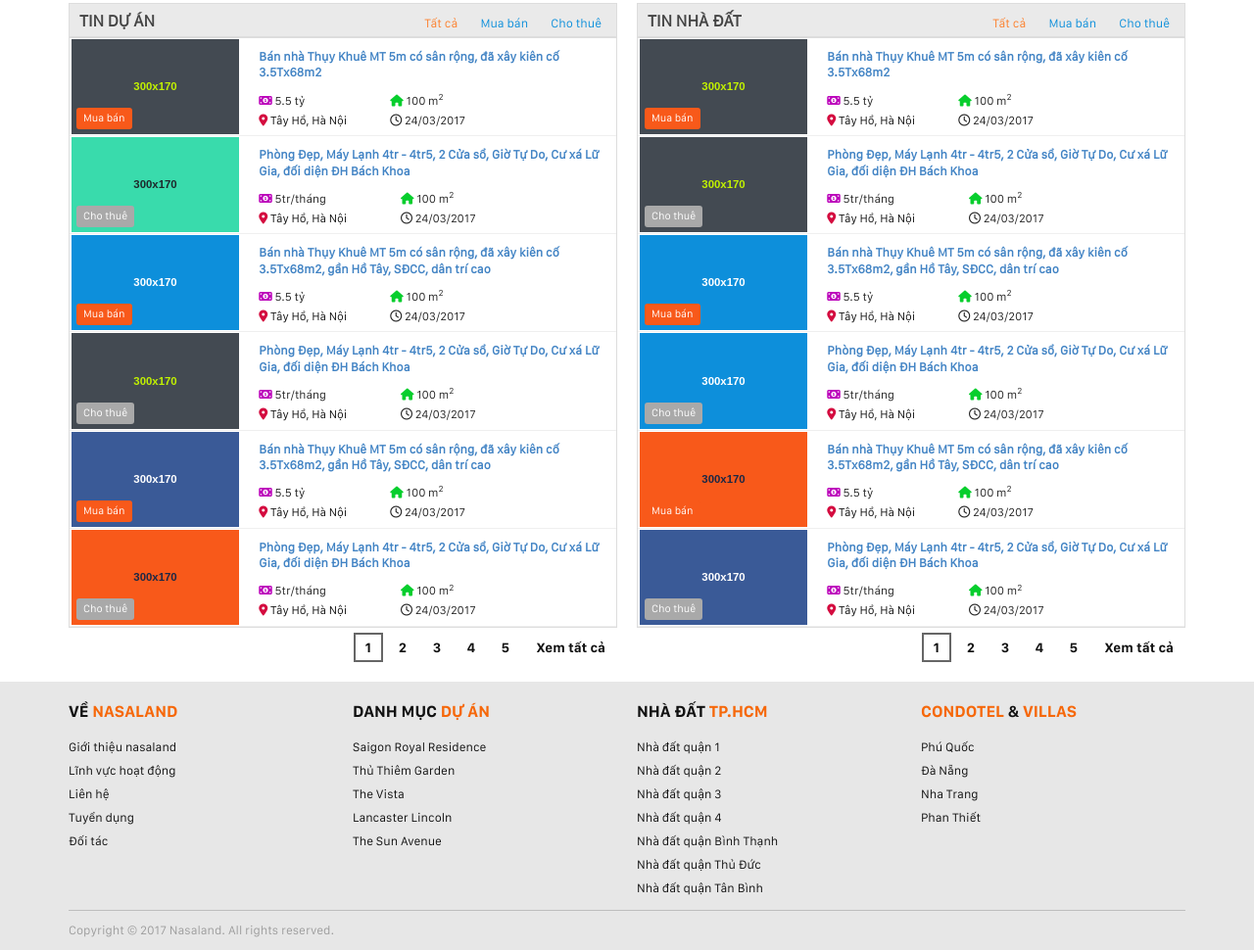
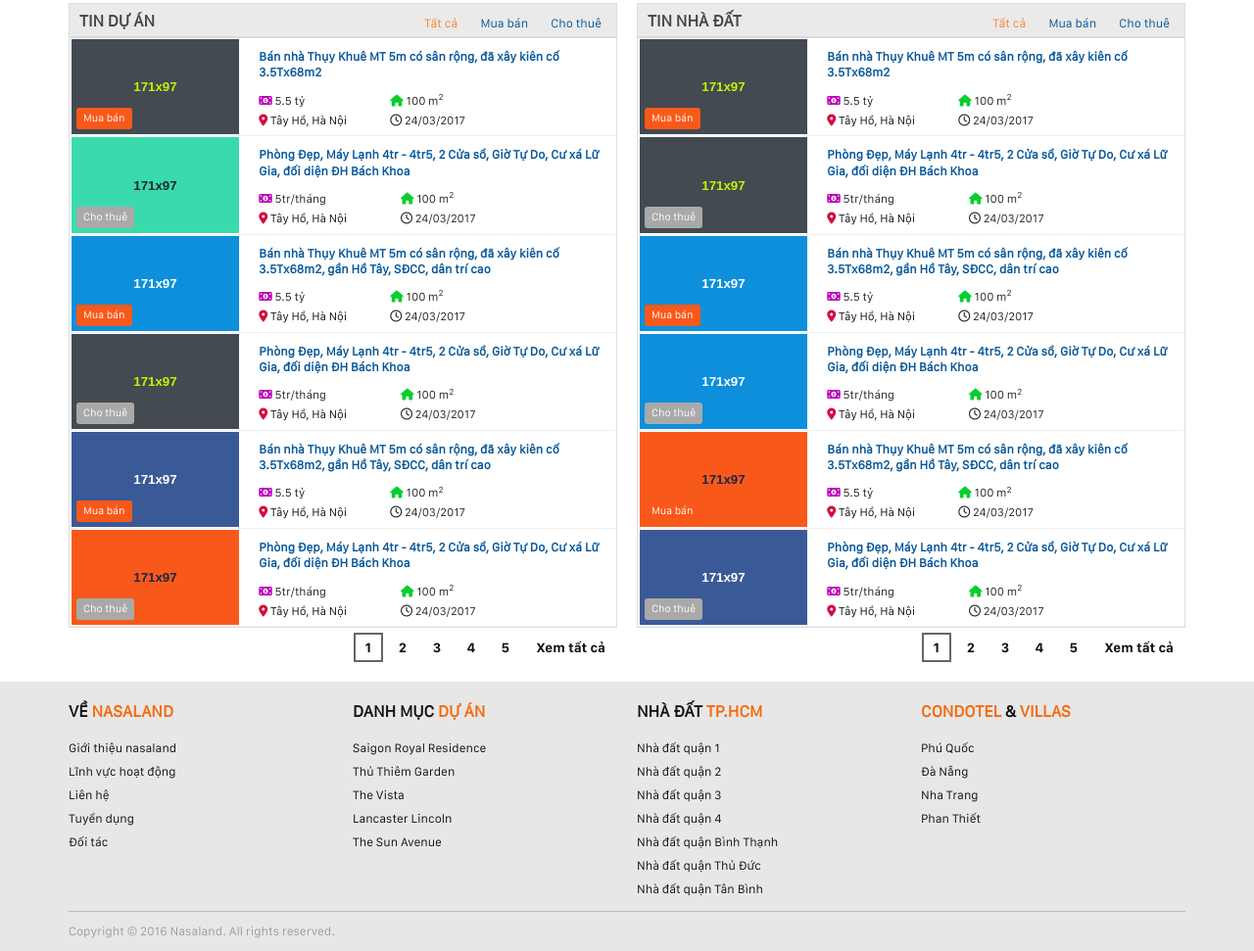
Before and after one commit to webkitvn/nasaland-template, a plain HTML site: page index.html in a window 1280 px wide. Shown: the part 1028-1999 px from the top of the page at 98% size. Drawn offline with nearby package versions, Linux system fonts and the light colour scheme.

Commit message:
fix home page

```diff
--- a/css/style.css
+++ b/css/style.css
@@ -290,7 +290,7 @@ footer {
 }
 
 footer h3 {
-    font-family: "sanfrancisco-bold";
+    font-family: "sanfrancisco-regular";
     text-transform: uppercase;
     font-size: 1.2em;
     margin-top: 20px !important;
@@ -388,8 +388,8 @@ footer ul li a:hover {
     width: 20%;
     float: left;
 }
-.advance-search .row:last-child {
-    margin-bottom: 0;
+.ui.default.dropdown:not(.button)>.text, .ui.dropdown:not(.button)>.default.text{
+    color: #444;
 }
 .ui.selection.dropdown{
     border-radius: 0 !important;
@@ -429,7 +429,7 @@ footer ul li a:hover {
 }
 
 .prop-block-link a {
-    color: #0d8fdb;
+    color: #055699;
     margin-left: 10px;
     padding: 3px 5px;
     border-radius: 3px !important;
@@ -501,6 +501,7 @@ footer ul li a:hover {
     margin-bottom: 10px;
     font-size: .9em;
     font-family: "sanfrancisco-regular", sans-serif;
+    color: #055699;
 }
 
 .prop-post .info a:hover .entry-title {
--- a/index.html
+++ b/index.html
@@ -377,7 +377,7 @@
                                         <div class="row">
                                             <div class="col-xs-4 col-md-4">
                                                 <div class="thumb">
-                                                    <a href="#"><img data-src="holder.js/300x170?random=yes" alt=""></a>
+                                                    <a href="#"><img data-src="holder.js/171x97?random=yes" alt=""></a>
                                                     <span class="type mua-ban">Mua bán</span>
                                                 </div>
                                             </div>
@@ -408,7 +408,7 @@
                                         <div class="row">
                                             <div class="col-xs-4 col-md-4">
                                                 <div class="thumb">
-                                                    <a href="#"><img data-src="holder.js/300x170?random=yes" alt=""></a>
+                                                    <a href="#"><img data-src="holder.js/171x97?random=yes" alt=""></a>
                                                     <span class="type cho-thue">Cho thuê</span>
                                                 </div>
                                             </div>
@@ -439,7 +439,7 @@
                                         <div class="row">
                                             <div class="col-xs-4 col-md-4">
                                                 <div class="thumb">
-                                                    <a href="#"><img data-src="holder.js/300x170?random=yes" alt=""></a>
+                                                    <a href="#"><img data-src="holder.js/171x97?random=yes" alt=""></a>
                                                     <span class="type mua-ban">Mua bán</span>
                                                 </div>
                                             </div>
@@ -470,7 +470,7 @@
                                         <div class="row">
                                             <div class="col-xs-4 col-md-4">
                                                 <div class="thumb">
-                                                    <a href="#"><img data-src="holder.js/300x170?random=yes" alt=""></a>
+                                                    <a href="#"><img data-src="holder.js/171x97?random=yes" alt=""></a>
                                                     <span class="type cho-thue">Cho thuê</span>
                                                 </div>
                                             </div>
@@ -501,7 +501,7 @@
                                         <div class="row">
                                             <div class="col-xs-4 col-md-4">
                                                 <div class="thumb">
-                                                    <a href="#"><img data-src="holder.js/300x170?random=yes" alt=""></a>
+                                                    <a href="#"><img data-src="holder.js/171x97?random=yes" alt=""></a>
                                                     <span class="type mua-ban">Mua bán</span>
                                                 </div>
                                             </div>
@@ -532,7 +532,7 @@
                                         <div class="row">
                                             <div class="col-xs-4 col-md-4">
                                                 <div class="thumb">
-                                                    <a href="#"><img data-src="holder.js/300x170?random=yes" alt=""></a>
+                                                    <a href="#"><img data-src="holder.js/171x97?random=yes" alt=""></a>
                                                     <span class="type cho-thue">Cho thuê</span>
                                                 </div>
                                             </div>
@@ -587,7 +587,7 @@
                                         <div class="row">
                                             <div class="col-xs-4 col-md-4">
                                                 <div class="thumb">
-                                                    <a href="#"><img data-src="holder.js/300x170?random=yes" alt=""></a>
+                                                    <a href="#"><img data-src="holder.js/171x97?random=yes" alt=""></a>
                                                     <span class="type mua-ban">Mua bán</span>
                                                 </div>
                                             </div>
@@ -618,7 +618,7 @@
                                         <div class="row">
                                             <div class="col-xs-4 col-md-4">
                                                 <div class="thumb">
-                                                    <a href="#"><img data-src="holder.js/300x170?random=yes" alt=""></a>
+                                                    <a href="#"><img data-src="holder.js/171x97?random=yes" alt=""></a>
                                                     <span class="type cho-thue">Cho thuê</span>
                                                 </div>
                                             </div>
@@ -649,7 +649,7 @@
                                         <div class="row">
                                             <div class="col-xs-4 col-md-4">
                                                 <div class="thumb">
-                                                    <a href="#"><img data-src="holder.js/300x170?random=yes" alt=""></a>
+                                                    <a href="#"><img data-src="holder.js/171x97?random=yes" alt=""></a>
                                                     <span class="type mua-ban">Mua bán</span>
                                                 </div>
                                             </div>
@@ -680,7 +680,7 @@
                                         <div class="row">
                                             <div class="col-xs-4 col-md-4">
                                                 <div class="thumb">
-                                                    <a href="#"><img data-src="holder.js/300x170?random=yes" alt=""></a>
+                                                    <a href="#"><img data-src="holder.js/171x97?random=yes" alt=""></a>
                                                     <span class="type cho-thue">Cho thuê</span>
                                                 </div>
                                             </div>
@@ -711,7 +711,7 @@
                                         <div class="row">
                                             <div class="col-xs-4 col-md-4">
                                                 <div class="thumb">
-                                                    <a href="#"><img data-src="holder.js/300x170?random=yes" alt=""></a>
+                                                    <a href="#"><img data-src="holder.js/171x97?random=yes" alt=""></a>
                                                     <span class="type mua-ban">Mua bán</span>
                                                 </div>
                                             </div>
@@ -742,7 +742,7 @@
                                         <div class="row">
                                             <div class="col-xs-4 col-md-4">
                                                 <div class="thumb">
-                                                    <a href="#"><img data-src="holder.js/300x170?random=yes" alt=""></a>
+                                                    <a href="#"><img data-src="holder.js/171x97?random=yes" alt=""></a>
                                                     <span class="type cho-thue">Cho thuê</span>
                                                 </div>
                                             </div>
@@ -833,7 +833,7 @@
             <div class="row">
                 <div class="col-xs-12">
                     <div class="copyright">
-                        Copyright &copy; 2017 Nasaland. All rights reserved.
+                        Copyright &copy; 2016 Nasaland. All rights reserved.
                     </div>
                 </div>
             </div>
```
